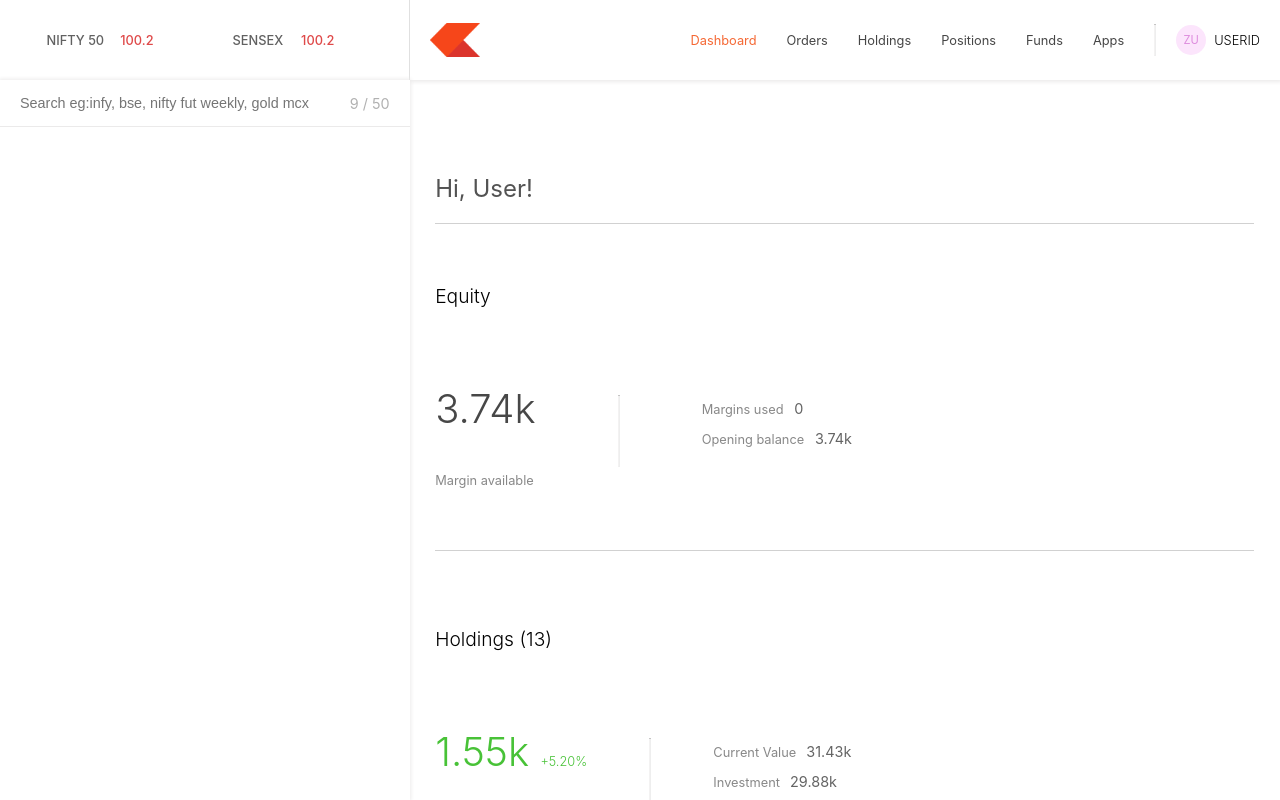
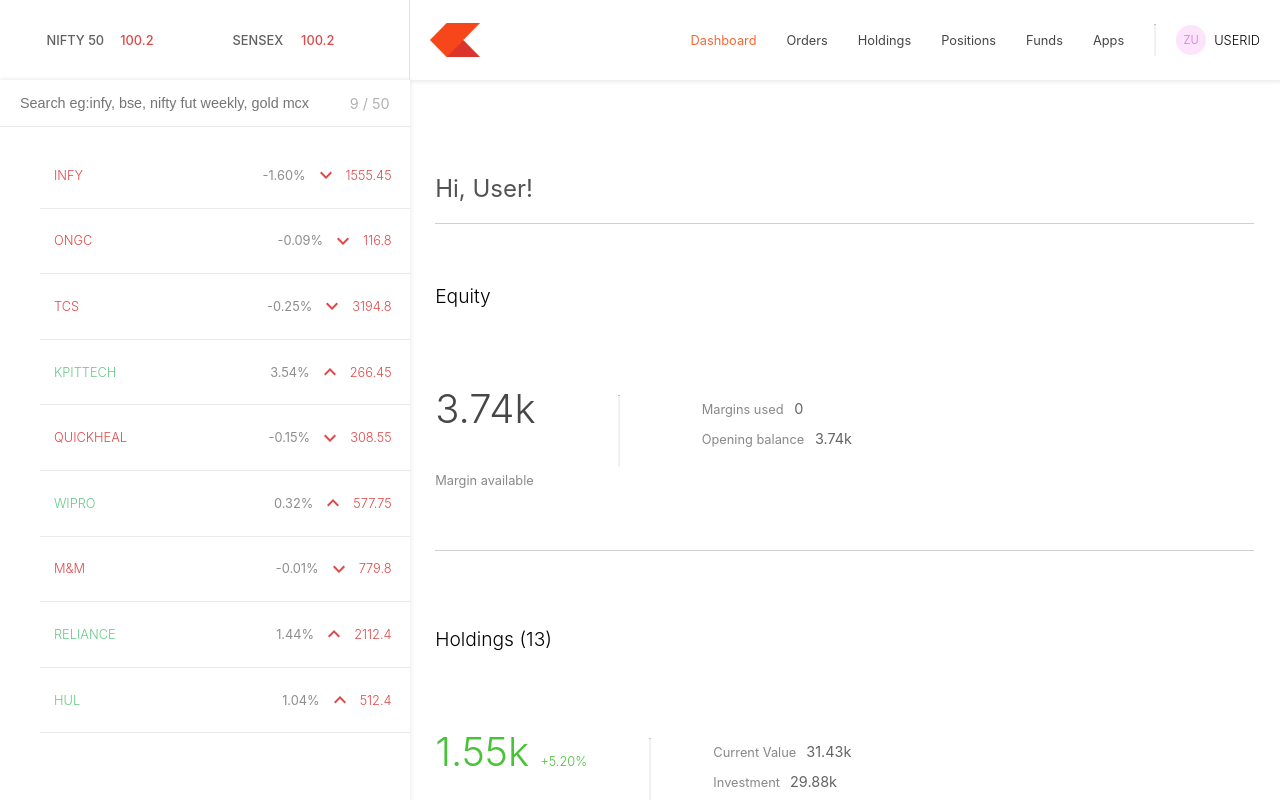
Before and after one commit to pr1yanshuchaurasia/Zerodha-clone, a React (Create React App) app in the folder dashboard/: page / in a window 1280 px wide. Built offline with nearby package versions, Linux system fonts and the light colour scheme.

Commit message:
fix: correct return statement in WatchList component and ensure price display in WatchListItem

```diff
--- a/dashboard/src/components/WatchList.js
+++ b/dashboard/src/components/WatchList.js
@@ -20,7 +20,8 @@ const WatchList = () => {
 
       <ul className="list">
         {watchlist.map((stock, index) => {
-          <WatchListItem stock={stock} key={index} />;
+          return(
+          <WatchListItem stock={stock} key={index} />)
         })}
       </ul>
     </div>
@@ -49,6 +50,7 @@ const WatchListItem = ({ stock }) => {
           ):(<KeyboardArrowUp className="down" />
 
           )}
+            <span className="price">{stock.price}</span>
         </div>
       </div>
     </li>
```
